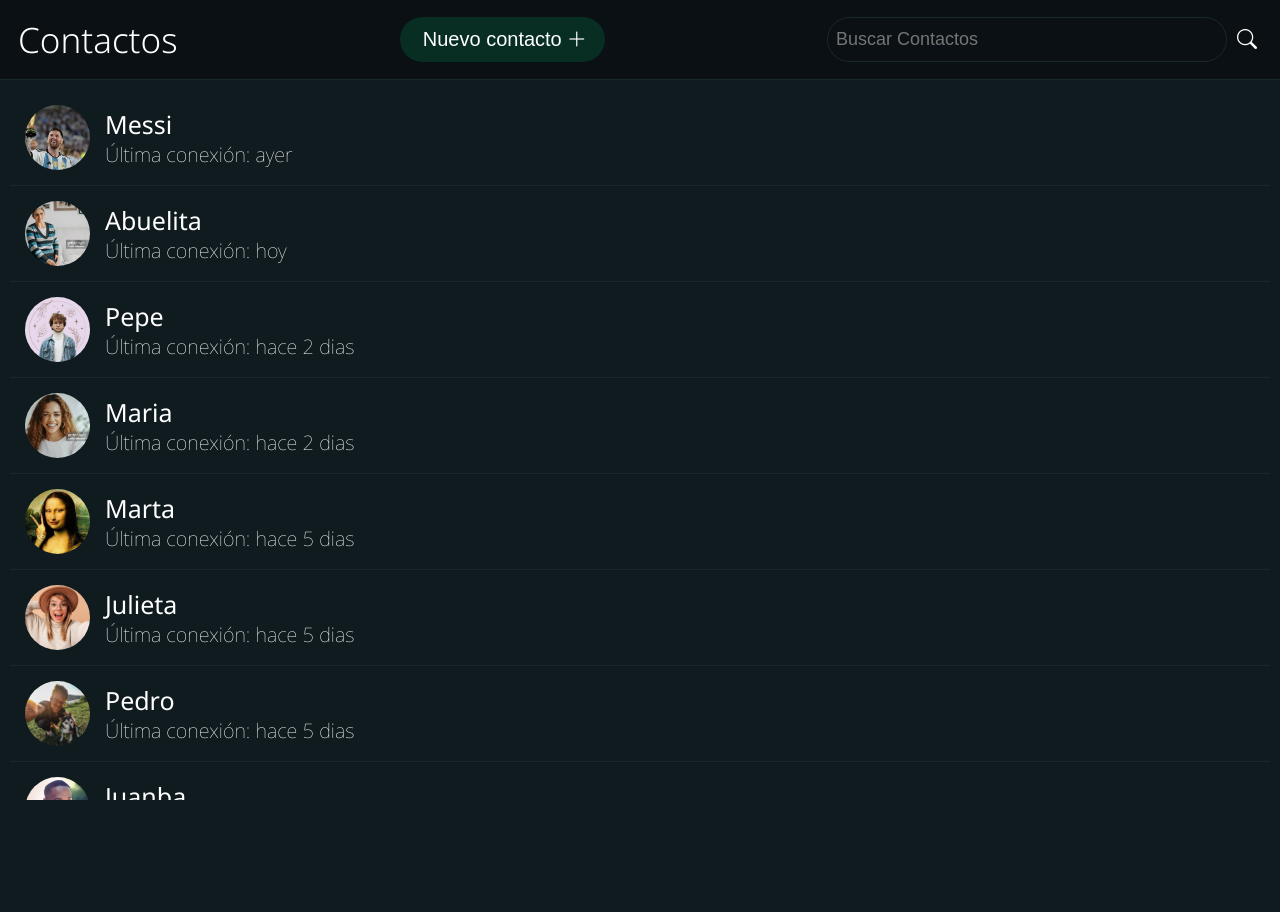
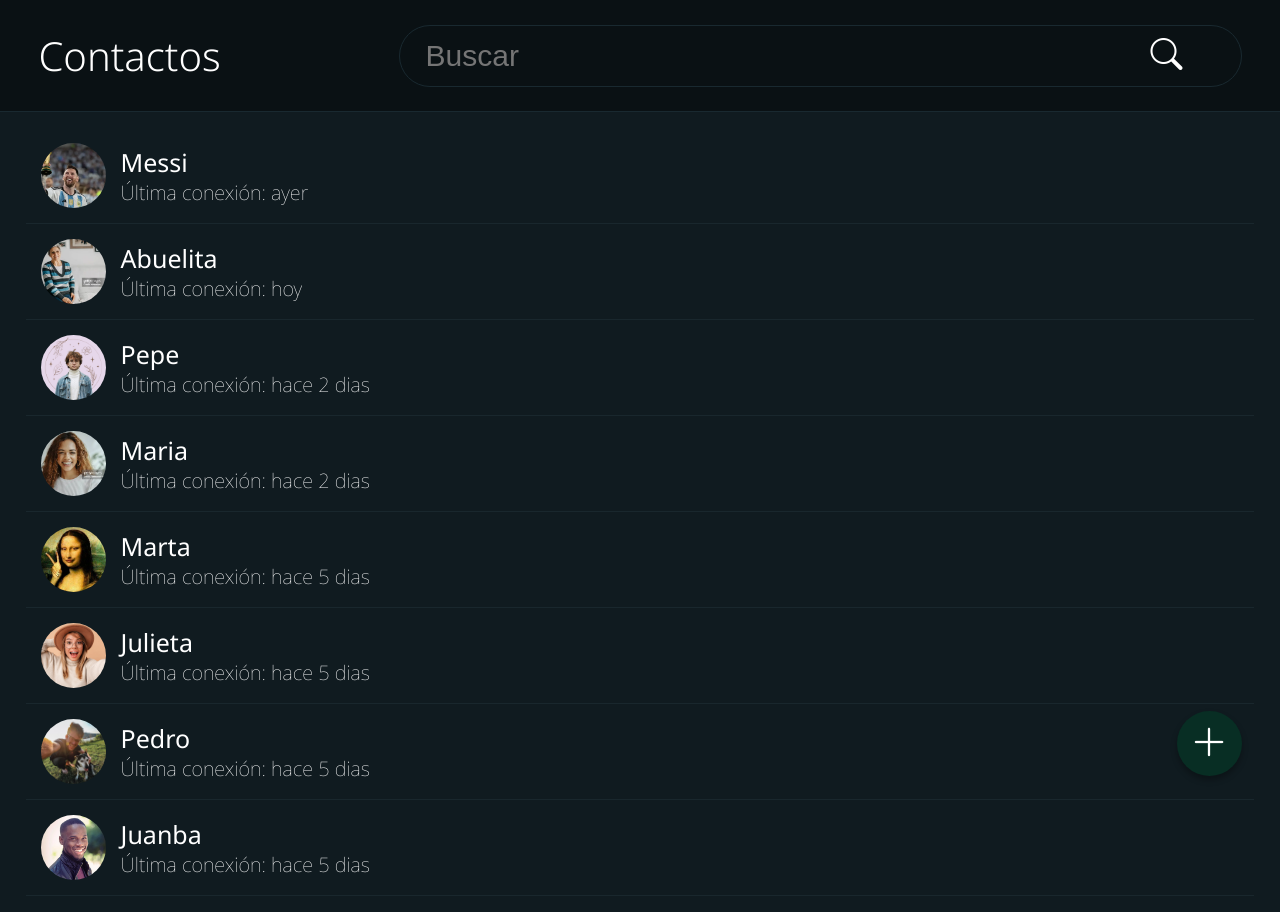
Before and after one commit to palermotizi/despliegue-final-frontend, a React (Vite) app: page / in a window 1280 px wide. Before the commit the page ends 800 px from the top, so only its background shows below. Built offline with nearby package versions, Linux system fonts and the light colour scheme.

Commit message:
ajuste home.css responsive

```diff
--- a/src/Pages/Home/Home.css
+++ b/src/Pages/Home/Home.css
@@ -1,4 +1,4 @@
-.home-whatsapp {
+/* .home-whatsapp {
     width: 100%;
     height: 100%;
     display: flex;
@@ -105,10 +105,10 @@
     display: none;
     font-size: 18px;
     padding: 5px;
-}
+} */
 
 /* 768px */
-@media (min-width: 768px) {
+/* @media (min-width: 768px) {
     .home-whatsapp .home-top-bar {
         height: 70px;
         padding: 15px;
@@ -141,10 +141,10 @@
         padding: 0 15px;
         height: 40px;
     }
-}
+} */
 
 /* 1024px */
-@media (min-width: 1024px) {
+/* @media (min-width: 1024px) {
     .home-whatsapp .home-top-bar {
         height: 80px;
         padding: 18px;
@@ -177,11 +177,11 @@
         padding: 0 18px;
         height: 45px;
     }
-}
+} */
 
 /* 1440px */
 
-@media (min-width: 1440px) {
+/* @media (min-width: 1440px) {
     .home-whatsapp .home-top-bar {
         height: 90px;
         padding: 25px;
@@ -213,11 +213,11 @@
         padding: 0 20px;
         height: 50px;
     }
-}
+} */
 
 /* 2000px */
 
-@media (min-width: 2000px) {
+/* @media (min-width: 2000px) {
     .home-whatsapp .home-top-bar {
         height: 100px;
         padding: 25px;
@@ -249,4 +249,289 @@
         padding: 0 25px;
         height: 55px;
     }
+} */
+
+
+/*
+============================================ Codigo hecho en: vh - % - vw ===================================================
+*/
+
+.home-whatsapp {
+    width: 100%;
+    height: 100%;
+    display: flex;
+    flex-direction: column;
+    position: relative;
 }
+
+.home-whatsapp .home-top-bar {
+    background-color: #080e10c0;
+    width: 100%;
+    height: 10vh;
+    padding: 1% 3%;
+    display: flex;
+    justify-content: space-between;
+    align-items: center;
+    border-bottom: 1px solid #192930;
+    position: relative;
+}
+
+.home-whatsapp .contact-list-container {
+    flex: 1;
+    width: 100%;
+    overflow-y: auto;
+    padding: 2vh 2vw;
+    position: relative;
+}
+
+.contact-list-container::-webkit-scrollbar {
+    width: 3px;
+}
+
+.contact-list-container::-webkit-scrollbar-thumb {
+    border-radius: 10px;
+    border: 3px solid #2a3031;
+}
+
+.home-whatsapp .home-top-bar .contact-title {
+    color: white;
+    font-size: 32px;
+    font-weight: 300;
+}
+
+.home-whatsapp .home-top-bar button {
+    display: flex;
+    background-color: transparent;
+    border: none;
+    cursor: pointer;
+    color: white;
+    font-size: 30px;
+    align-items: center;
+    border-radius: 50%;
+    width: 12vw;
+    height: 12vw;
+    justify-content: center;
+}
+
+.home-whatsapp .home-top-bar .search-bar {
+    display: flex;
+    height: 6vh;
+    font-size: 3.5vw;
+    align-items: center;
+    padding: 0 5px;
+    margin: 0 0 0 10px;
+    border: 1px solid #192930;
+    border-radius: 50px;
+    width: 60%;
+    position: relative;
+}
+
+.home-whatsapp .home-top-bar .search-bar .search-input {
+    background-color: transparent;
+    padding: 3%;
+    outline: none;
+    border: none;
+    width: 100%;
+    color: rgb(222, 222, 222);
+    font-size: 18px;
+    width: 85%;
+    height: 100%;
+}
+
+.home-whatsapp .home-top-bar .search-bar .search-button {
+    font-size: 20px;
+}
+
+.home-whatsapp .home-top-bar .search-bar .search-input::placeholder {
+    font-size: 20px;
+}
+.home-whatsapp .contact-list-container .no-contacts-found {
+    display: flex;
+    align-items: center;
+    justify-content: center;
+    color: #81939b;
+    font-size: clamp(16px, 4vw, 24px);
+    padding: 5vh;
+}
+
+.home-whatsapp .home-top-bar .add-button {
+    position: fixed;
+    bottom: 3%;
+    right: 3%;
+    display: flex;
+    align-items: center;
+    justify-content: center;
+    border-radius: 50%;
+    background-color: #082e24;
+    cursor: pointer;
+    padding: 10px;
+    width: 50px;
+    height: 50px;
+    white-space: nowrap;
+    box-shadow: 0px 4px 6px rgba(0, 0, 0, 0.3);
+    z-index: 1000;
+}
+
+/* 768px */
+@media (min-width: 768px) {
+    .home-whatsapp .home-top-bar {
+        height: 12vh;
+    }
+
+    .home-whatsapp .home-top-bar .contact-title {
+        font-size: 32px;
+    }
+
+    .home-whatsapp .home-top-bar .search-bar {
+        width: 65%;
+        padding: 25px 0;
+    }
+
+    .home-whatsapp .home-top-bar .search-bar .search-button {
+        font-size: 2.5vw;
+    }
+
+    .home-whatsapp .home-top-bar .search-bar .search-input {
+        font-size: 25px;
+    }
+
+    .home-whatsapp .home-top-bar .search-bar .search-input::placeholder {
+        font-size: 25px;
+    }
+
+    .home-whatsapp .home-top-bar button {
+        width: 10vw;
+        height: 10vw;
+    }
+
+    .home-whatsapp .home-top-bar .add-button {
+        width: 60px;
+        height: 60px;
+        font-size: 35px;
+    }
+
+    .home-whatsapp .contact-list-container .no-contacts-found {
+        font-size: clamp(25px, 3vw, 34px);
+    }
+}
+
+/* 1024px */
+@media (min-width: 1024px) {
+    .home-whatsapp .home-top-bar {
+        height: 14vh;
+    }
+
+    .home-whatsapp .home-top-bar .contact-title {
+        font-size: 40px;
+    }
+
+    .home-whatsapp .home-top-bar .search-bar {
+        width: 70%;
+        padding: 30px 0;
+    }
+
+    .home-whatsapp .home-top-bar .search-bar .search-input {
+        font-size: 30px;
+    }
+
+    .home-whatsapp .home-top-bar .search-bar .search-input::placeholder {
+        font-size: 30px;
+    }
+
+    .home-whatsapp .home-top-bar button {
+        font-size: 35px;
+        width: 12vw;
+        height: 12vw;
+    }
+
+    .home-whatsapp .home-top-bar .add-button {
+        width: 65px;
+        height: 65px;
+        font-size: 38px;
+    }
+
+    .home-whatsapp .contact-list-container .no-contacts-found {
+        font-size: clamp(35px, 3vw, 44px);
+    }
+}
+
+
+/* 1440px */
+@media (min-width: 1440px) {
+    .home-whatsapp .home-top-bar {
+        height: 16vh;
+    }
+
+    .home-whatsapp .home-top-bar .contact-title {
+        font-size: 50px;
+    }
+
+    .home-whatsapp .home-top-bar .search-bar {
+        width: 70%;
+        padding: 35px 0;
+    }
+
+    .home-whatsapp .home-top-bar .search-bar .search-input {
+        font-size: 35px;
+    }
+
+    .home-whatsapp .home-top-bar .search-bar .search-input::placeholder {
+        font-size: 35px;
+    }
+
+    .home-whatsapp .home-top-bar button {
+        font-size: 40px;
+        width: 12vw;
+        height: 12vw;
+    }
+
+    .home-whatsapp .home-top-bar .add-button {
+        width: 70px;
+        height: 70px;
+        font-size: 42px;
+    }
+
+    .home-whatsapp .contact-list-container .no-contacts-found {
+        font-size: clamp(45px, 3vw, 54px);
+    }
+}
+
+/* 2000px */
+@media (min-width: 2000px) {
+    .home-whatsapp .home-top-bar {
+        height: 17vh;
+    }
+
+    .home-whatsapp .home-top-bar .contact-title {
+        font-size: 70px;
+    }
+
+    .home-whatsapp .home-top-bar .search-bar {
+        padding: 50px 0;
+    }
+
+
+    .home-whatsapp .home-top-bar .search-bar .search-input {
+        font-size: 40px;
+    }
+
+    .home-whatsapp .home-top-bar .search-bar .search-input::placeholder {
+        font-size: 50px;
+    }
+
+    .home-whatsapp .home-top-bar button {
+        font-size: 40px;
+        width: 12vw;
+        height: 12vw;
+    }
+
+    .home-whatsapp .home-top-bar .add-button {
+        width: 90px;
+        height: 90px;
+        font-size: 55px;
+    }
+
+    .home-whatsapp .contact-list-container .no-contacts-found {
+        font-size: clamp(55px, 3vw, 64px);
+    }
+}
--- a/src/Pages/Home/Home.jsx
+++ b/src/Pages/Home/Home.jsx
@@ -32,7 +32,6 @@ const Home = () => {
         <h1 className="contact-title">Contactos</h1>
 
         <button className="add-button" onClick={openModal}>
-          <p className="add-button-text">Nuevo contacto</p>
           <i className="bi bi-plus-lg"></i>
         </button>
 
@@ -41,7 +40,7 @@ const Home = () => {
             type="text"
             value={searchInput}
             onChange={handleSearchOnChange}
-            placeholder="Buscar Contactos"
+            placeholder="Buscar"
             className="search-input"
           />
 
```
